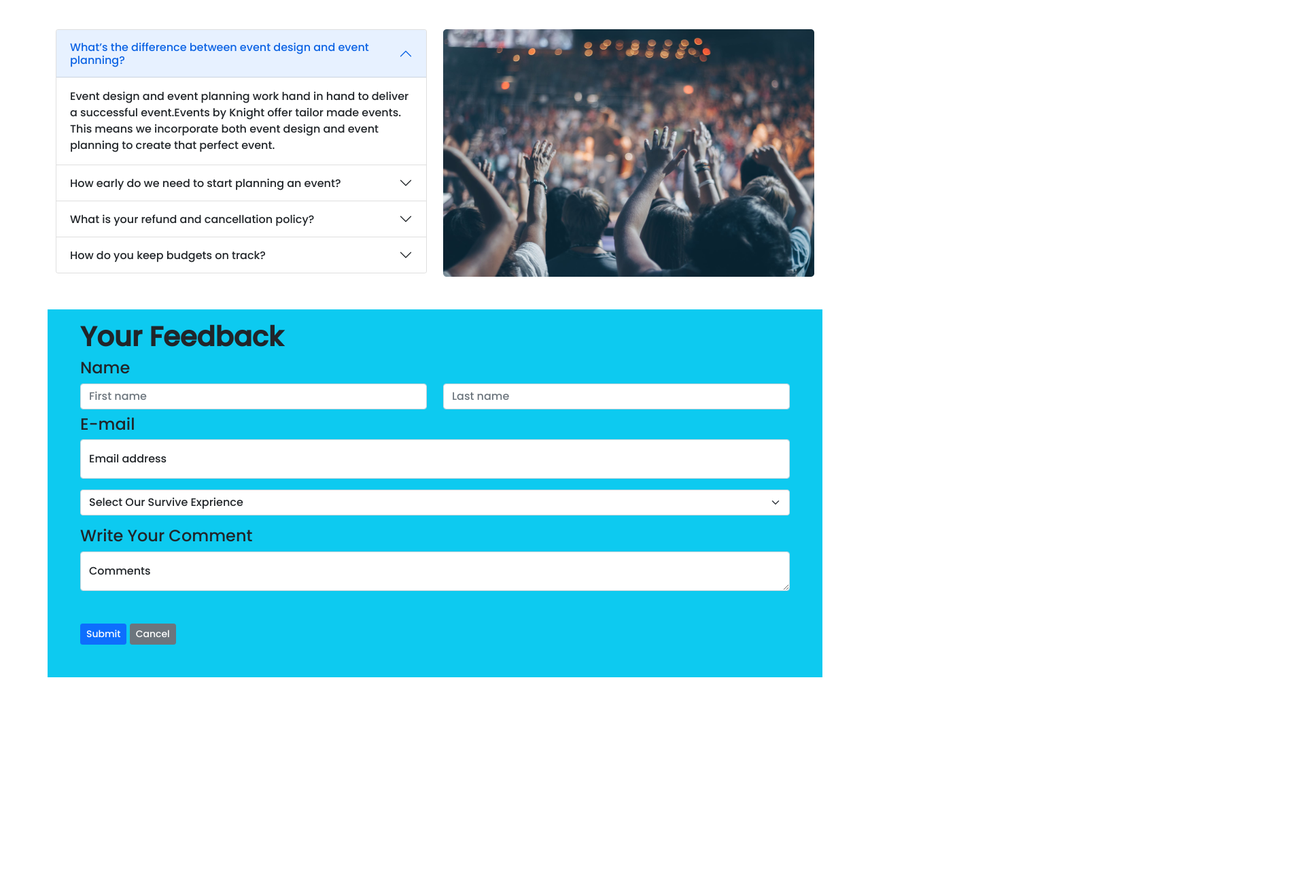
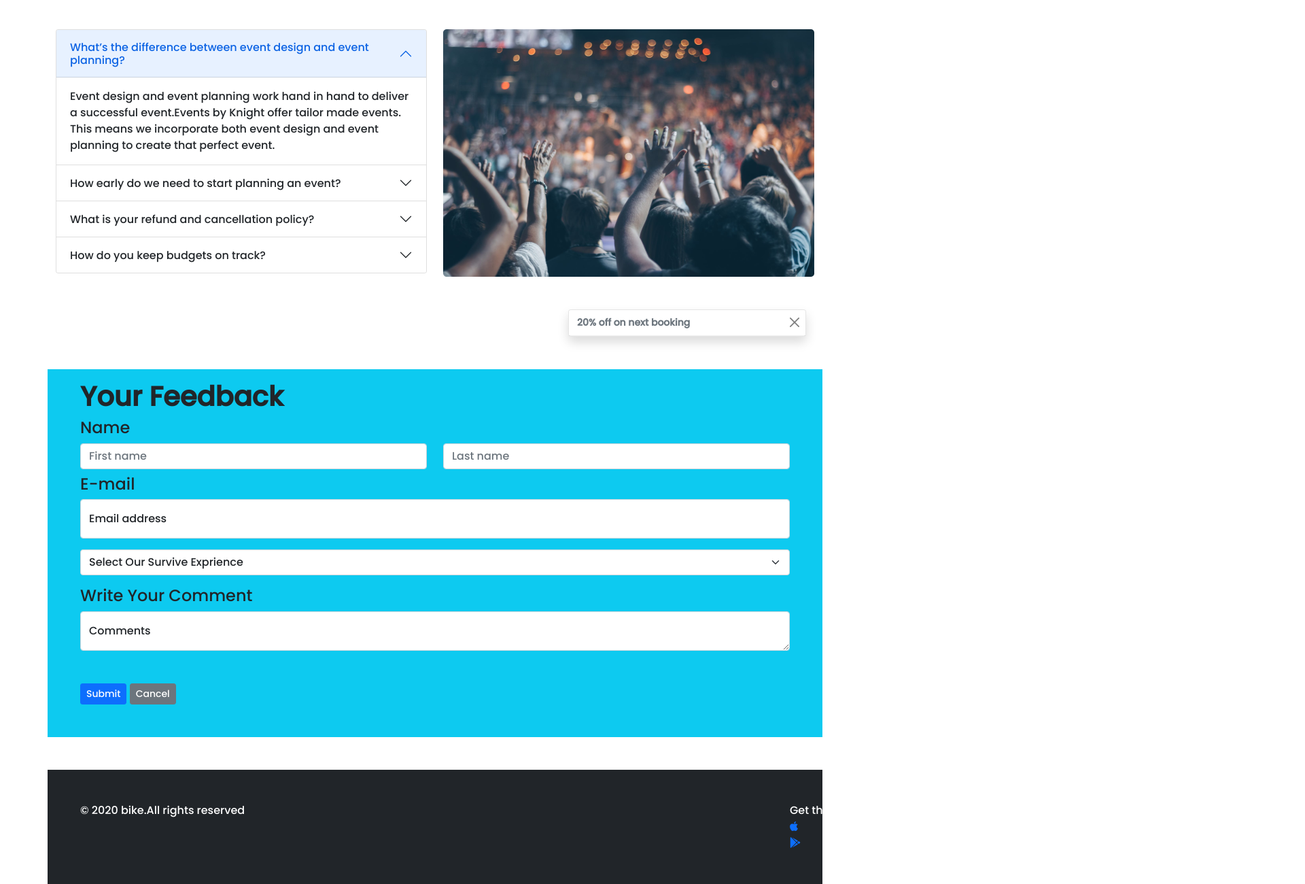
Before and after one commit to naimurbd/convention-center-interactive-website, a plain HTML site: page index.html in a window 1280 px wide. Shown: the part 1285-2585 px from the top of the page at 68% size, 1920 px wide, since content can reach past the window. Before the commit the page ends 2329 px from the top, so only its background shows below. Drawn offline with nearby package versions, Linux system fonts and the light colour scheme.

Commit message:
toaste and asking feedback added

```diff
--- a/index.html
+++ b/index.html
@@ -350,10 +350,22 @@
             </div>
 
 
+            <div class="container mt-5 d-flex justify-content-end">
+                <div class="toast show">
+                    <div class="toast-header">
+                        <strong class="me-auto">20% off on next booking
 
+                        </strong>
+                        <button type="button" class="btn-close" data-bs-dissmiss="toast"></button>
+                    </div>
+
+                </div>
+            </div>
 
 
         </section>
+
+
         <section class="container my-5 pt-3 px-5 pb-5 bg-info">
             <h1 class="fw-bold "> Your Feedback</h1>
             <h4>Name</h4>
@@ -388,11 +400,28 @@
 
 
 
+
         </section>
 
 
     </main>
+
+
     <footer>
+        <section class="container mt-5 text-white p-5 bg-dark d-flex justify-content-around ">
+            <div class="col-12">
+                <p> © 2020 bike.All rights reserved</p>
+            </div>
+            <div class="col-12">
+                Get the App
+                <br>
+                <a href="https://apps.apple.com/us/app/spotify-new-music-and-podcasts/id324684580"> <i
+                        class="fab fa-apple"></i></a>
+                <br>
+                <a href="https://play.google.com/store/apps/details?id=com.chaldal.poached&hl=bn&gl=US"><i
+                        class="fab fa-google-play"></i></a>
+            </div>
+        </section>
 
 
     </footer>
```
